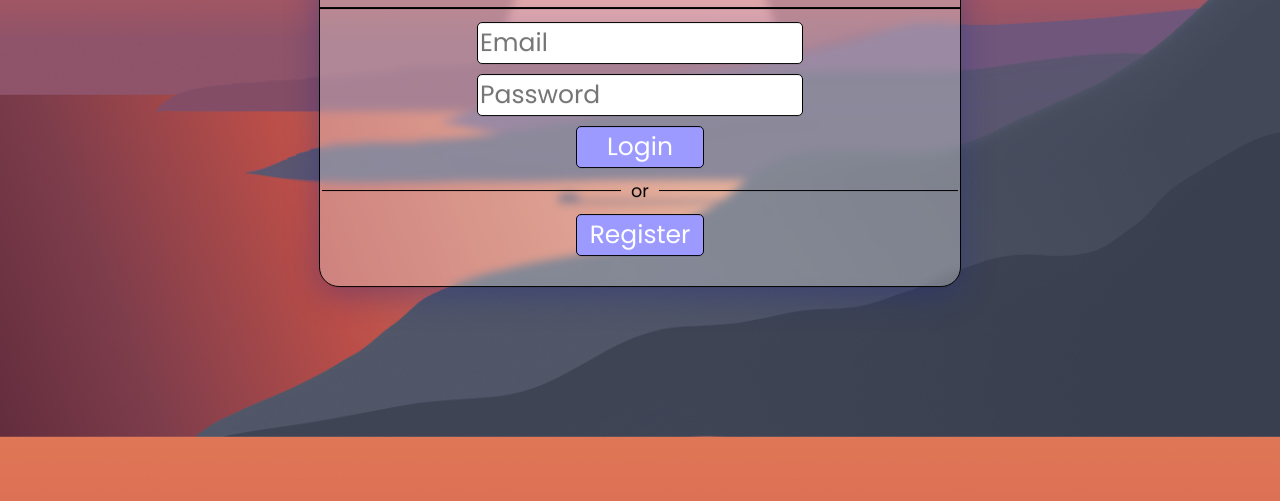
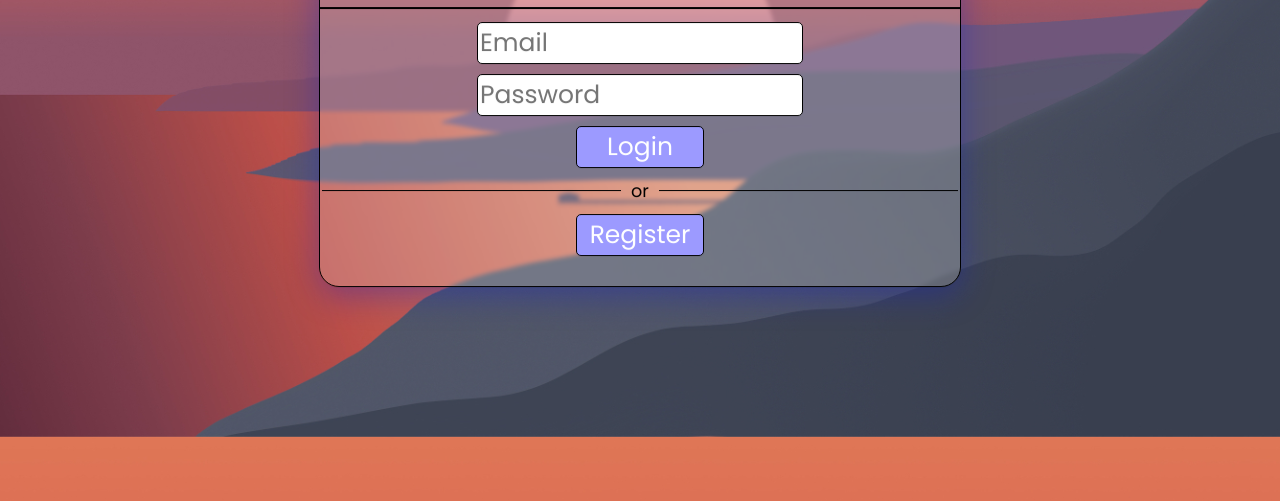
Before and after one commit to kroles1/LAP2_project_frontend, a website: page index.html in a window 1280 px wide. Shown: the part 299-800 px from the top of the page. Drawn offline with Linux system fonts and the light colour scheme.

Commit message:
readjusted blur on login/register styling

```diff
--- a/styles.css
+++ b/styles.css
@@ -246,10 +246,10 @@ main {
     border: solid black 1px;
     border-radius: 20px;
     text-align: center;
-    background: rgba( 255, 255, 255, 0.3 );
-    box-shadow: 0 8px 32px 0 rgba( 31, 38, 135, 0.37 );
-    backdrop-filter: blur( 4px );
-    -webkit-backdrop-filter: blur( 4px );
+    background: rgba( 255, 255, 255, 0.2 );
+    box-shadow: 0 8px 32px 0 rgba(18, 30, 200, 0.37);
+    backdrop-filter: blur( 2px );
+    -webkit-backdrop-filter: blur( 2px );
 
     width: 50%;
     position: fixed;
```
